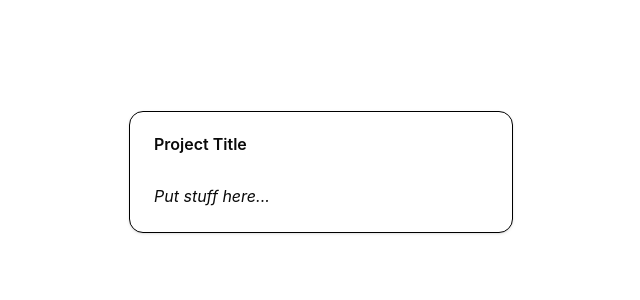
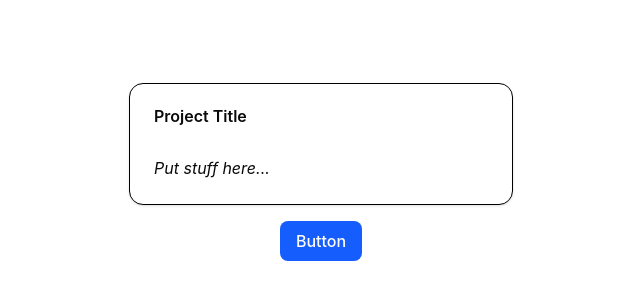
Before and after one commit to julianbenegas/next-app-starter-template, a Next.js app: page / in a window 1280 px wide. Shown: the part 228-528 px from the top of the page, without its empty margins (319-959 px from the left). Built offline with nearby package versions, Linux system fonts and the light colour scheme.

Commit message:
feat: add simple blue button with Tailwind styling
Use flex column layout and plain button with minimal styles.

Co-authored-by: Julian Benegas <40034115+julianbenegas@users.noreply.github.com>

```diff
--- a/app/page.tsx
+++ b/app/page.tsx
@@ -2,7 +2,7 @@ import { Card, CardContent, CardHeader, CardTitle } from "@/components/ui/card";
 
 export default function Home() {
   return (
-    <div className="min-h-screen flex items-center justify-center p-4">
+    <div className="min-h-screen flex flex-col items-center justify-center gap-4 p-4">
       <Card className="w-96 border border-black">
         <CardHeader>
           <CardTitle>Project Title</CardTitle>
@@ -11,6 +11,9 @@ export default function Home() {
           <p className="italic">Put stuff here...</p>
         </CardContent>
       </Card>
+      <button className="rounded-md bg-blue-600 px-4 py-2 font-medium text-white hover:bg-blue-700 transition-colors">
+        Button
+      </button>
     </div>
   );
 }
```
